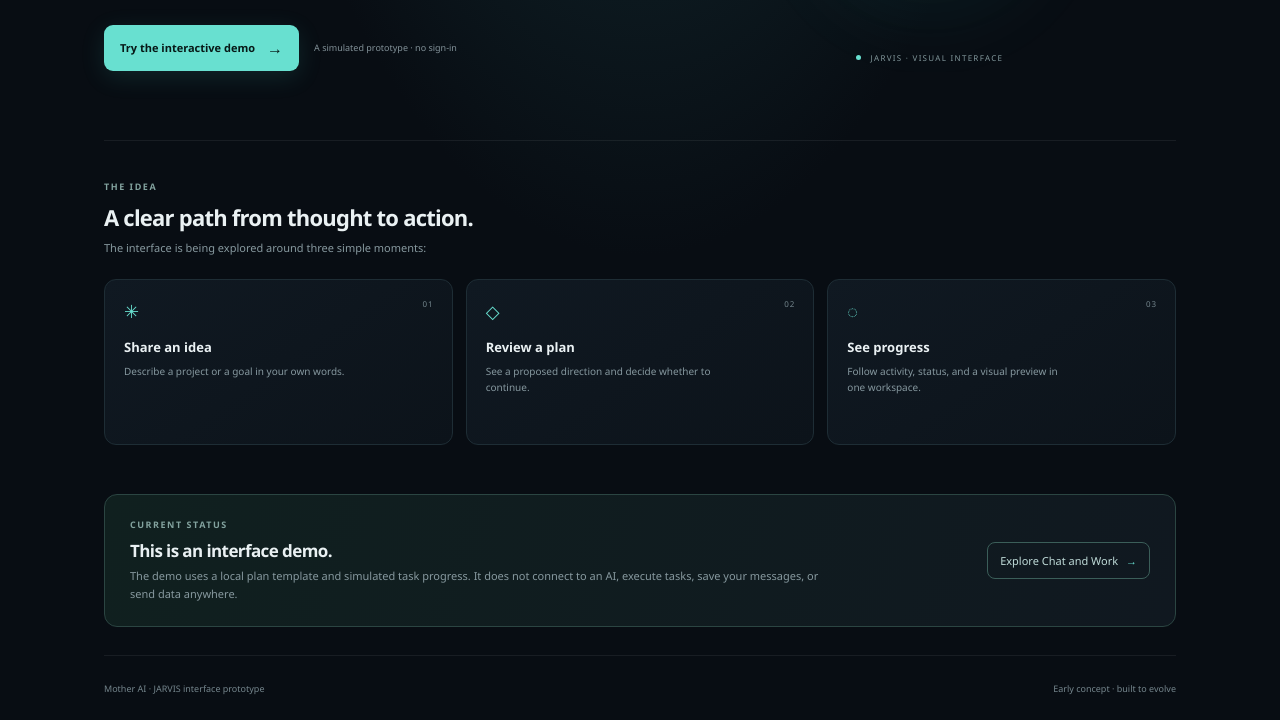
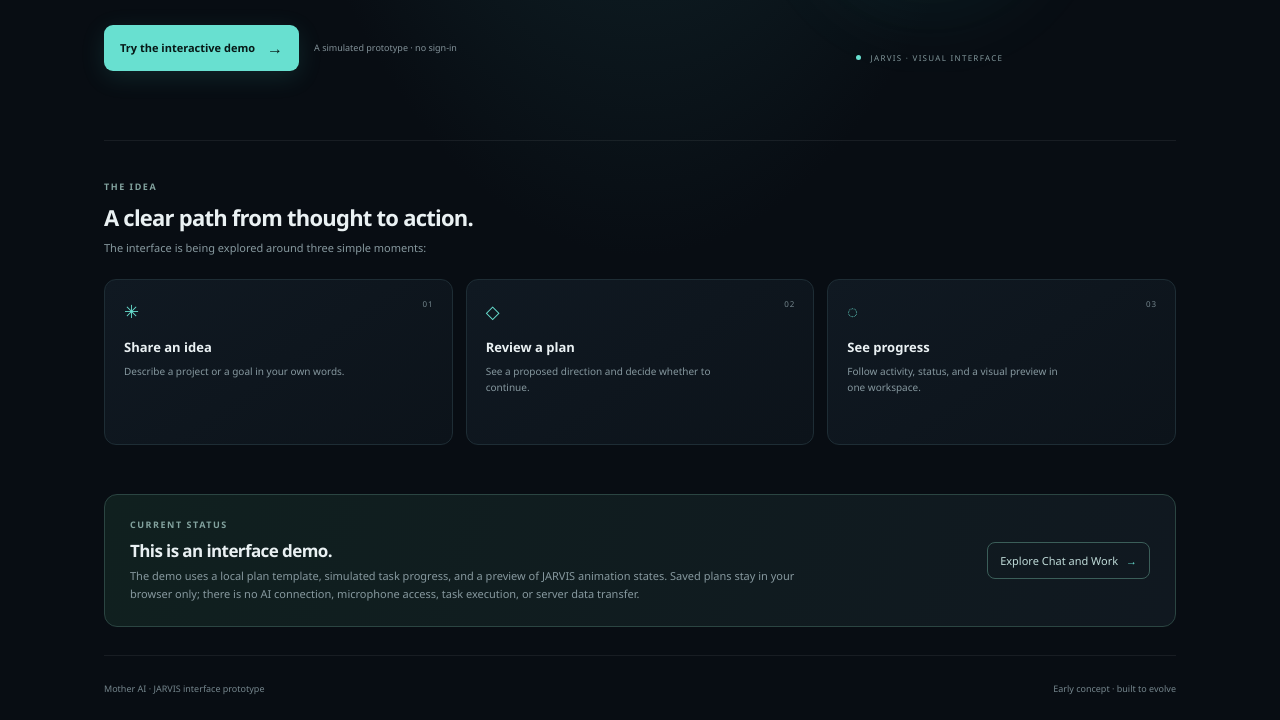
Before and after one commit to gehlotchirag891-png/mother-ai-jarvis-demo, a plain HTML site: page index.html in a window 1280 px wide. Shown: the part 432-1152 px from the top of the page. Drawn offline with Linux system fonts and the light colour scheme.

Commit message:
Publish JARVIS demo v0.3: update index.html

```diff
--- a/index.html
+++ b/index.html
@@ -36,7 +36,7 @@
       </section>
 
       <section class="status-section">
-        <div><div class="eyebrow">CURRENT STATUS</div><h2>This is an interface demo.</h2><p>The demo uses a local plan template and simulated task progress. It does not connect to an AI, execute tasks, save your messages, or send data anywhere.</p></div>
+        <div><div class="eyebrow">CURRENT STATUS</div><h2>This is an interface demo.</h2><p>The demo uses a local plan template, simulated task progress, and a preview of JARVIS animation states. Saved plans stay in your browser only; there is no AI connection, microphone access, task execution, or server data transfer.</p></div>
         <a class="secondary-link" href="demo.html">Explore Chat and Work <span aria-hidden="true">→</span></a>
       </section>
     </main>
```
